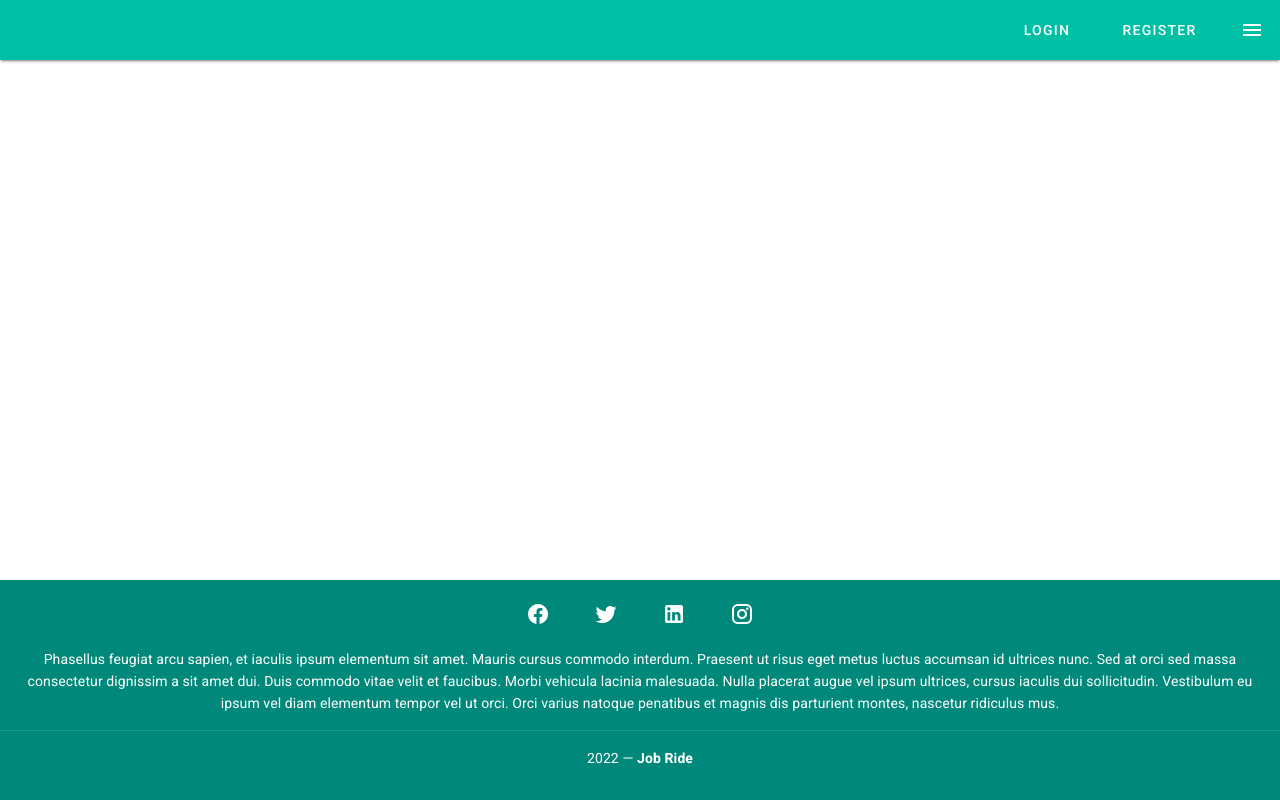
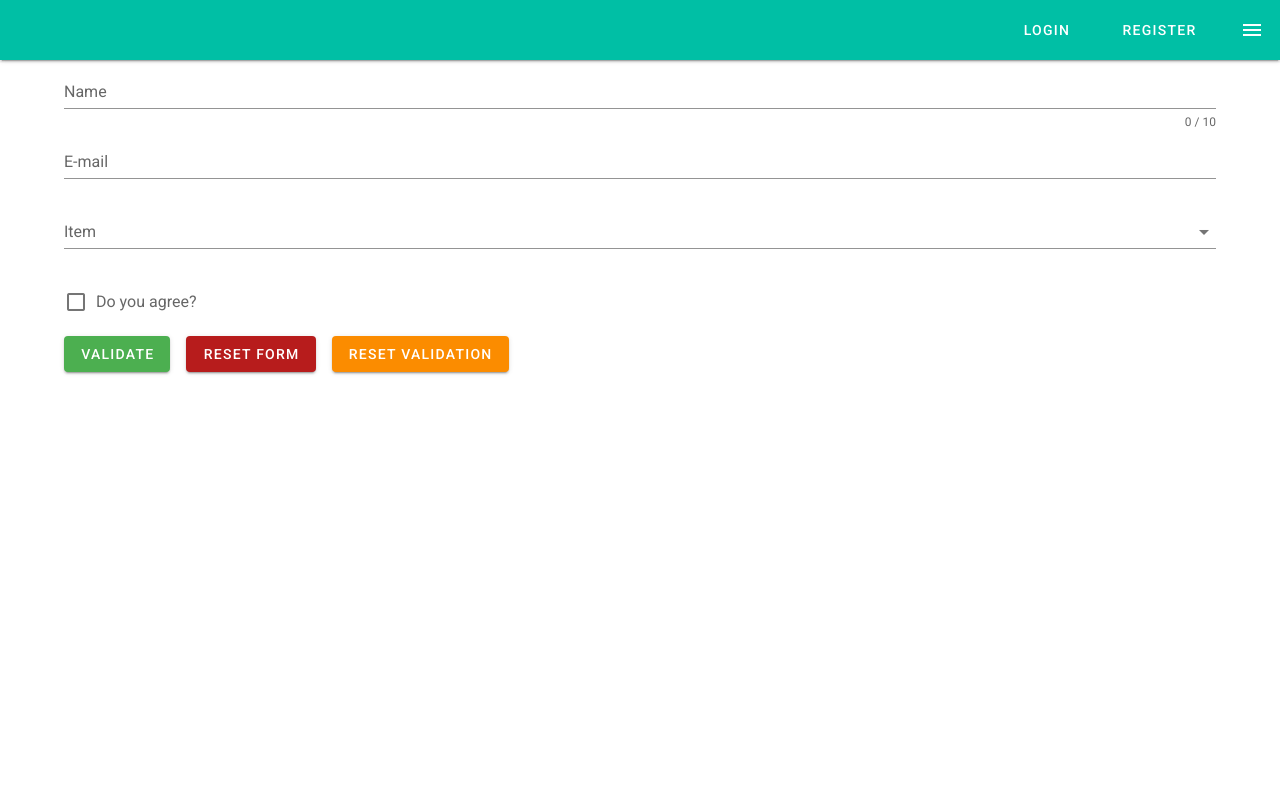
Before and after one commit to ulfat-yabroudi/job-ride, a Vue app: page /login in a window 1280 px wide. Built offline with nearby package versions, Linux system fonts and the light colour scheme.

Commit message:
edit font & footer

```diff
--- a/src/App.vue
+++ b/src/App.vue
@@ -5,22 +5,14 @@
     <v-main>
        <router-view />
     </v-main>
-    <footer-sec />
   </v-app>
 </template>
 <script>
 import AppBar from '@/components/AppBar.vue'
-import FooterSec from '@/components/FooterSec.vue'
 export default {
   name: 'App',
   components: {
-    AppBar,
-    FooterSec
+    AppBar
   }
 }
 </script>
-<style>
-.v-main{
-  font-family: 'macondo' !important;
-}
-</style>
--- a/src/components/AppHero.vue
+++ b/src/components/AppHero.vue
@@ -47,8 +47,9 @@ export default {}
 </script>
 
 <style>
+@import url('https://fonts.googleapis.com/css2?family=Abel&display=swap');
 .h2 {
   margin-top: 100px;
-  font-family: "cairo";
+  font-family: "Abel";
 }
 </style>
--- a/src/components/FooterSec.vue
+++ b/src/components/FooterSec.vue
@@ -3,7 +3,7 @@
     <v-card
       flat
       tile
-      class="teal darken-1 white--text text-center"
+      class="teal accent-4 white--text text-center"
       height="220"
     >
       <v-card-text>
--- a/src/components/TopCompanies.vue
+++ b/src/components/TopCompanies.vue
@@ -12,7 +12,7 @@
   >
     <v-col cols="12">
       <div class="text-h2 text-center my-4 teal--text">Tob Companies</div>
-      <v-carousel-item v-for="(company, i) in companies" :key="i">
+      <v-carousel-item v-for="(company, i) in companies" :key="i" >
         <v-card
           align="center"
           justify="center"
@@ -60,6 +60,7 @@ export default {
           src: require('../assets/sham.jpg'),
           subtitle: 'Sham Wings'
         },
+
         {
           src: require('../assets/maryam.png'),
           subtitle: 'Maryam Store'
@@ -72,6 +73,7 @@ export default {
           src: require('../assets/terranova.png'),
           subtitle: 'Terranova'
         },
+
         {
           src: require('../assets/ibnsina.jpg'),
           subtitle: 'Ibn Sina'
@@ -88,6 +90,7 @@ export default {
           src: require('../assets/hafez.png'),
           subtitle: 'AL-Hafez'
         }
+
       ]
     }
   }
--- a/src/router/index.js
+++ b/src/router/index.js
@@ -8,13 +8,12 @@ const routes = [
     path: '/',
     name: 'HomePage',
     component: () => import('../views/HomePage.vue')
+  },
+  {
+    path: '/login',
+    name: 'LogInPage',
+    component: () => import('../views/LogInPage.vue')
   }
-  // ,
-  // {
-  //   path: '/login',
-  //   name: 'LoginPage',
-  //   component: () => import('../views/LoginPage.vue')
-  // }
   // {
   //   path: '/Profile',
   //   name: 'Profile',
--- a/src/views/HomePage.vue
+++ b/src/views/HomePage.vue
@@ -10,6 +10,8 @@
       </BannerSec>
   <PeopleReviews>
   </PeopleReviews>
+  <FooterSec>
+  </FooterSec>
 
 </div>
 </template>
@@ -20,6 +22,7 @@ import TopCompanies from '@/components/TopCompanies.vue'
 import JobCategories from '@/components/JobCategories.vue'
 import BannerSec from '@/components/BannerSec.vue'
 import PeopleReviews from '@/components/PeopleReviews.vue'
+import FooterSec from '@/components/FooterSec.vue'
 export default {
   name: 'HomePage',
   components: {
@@ -27,14 +30,15 @@ export default {
     TopCompanies,
     JobCategories,
     BannerSec,
-    PeopleReviews
+    PeopleReviews,
+    FooterSec
   }
 }
 </script>
 
 <style scoped>
-@import url('https://fonts.googleapis.com/css2?family=Teko:wght@300&display=swap');
+/* @import url('https://fonts.googleapis.com/css2?family=Teko:wght@300&display=swap');
 .text-h1{
  font-family: 'macondo';
-}
+} */
 </style>
--- /dev/null
+++ b/src/views/LogInPage.vue
@@ -0,0 +1,93 @@
+<template>
+    <v-form
+      ref="form"
+      v-model="valid"
+      lazy-validation
+      class="mx-16"
+    >
+      <v-text-field
+        v-model="name"
+        :counter="10"
+        :rules="nameRules"
+        label="Name"
+        required
+      ></v-text-field>
+      <v-text-field
+        v-model="email"
+        :rules="emailRules"
+        label="E-mail"
+        required
+      ></v-text-field>
+      <v-select
+        v-model="select"
+        :items="items"
+        :rules="[v => !!v || 'Item is required']"
+        label="Item"
+        required
+      ></v-select>
+      <v-checkbox
+        v-model="checkbox"
+        :rules="[v => !!v || 'You must agree to continue!']"
+        label="Do you agree?"
+        required
+      ></v-checkbox>
+      <v-btn
+        :disabled="!valid"
+        color="success"
+        class="mr-4"
+        @click="validate"
+      >
+        Validate
+      </v-btn>
+      <v-btn
+        color="error"
+        class="mr-4"
+        @click="reset"
+      >
+        Reset Form
+      </v-btn>
+      <v-btn
+        color="warning"
+        @click="resetValidation"
+      >
+        Reset Validation
+      </v-btn>
+    </v-form>
+</template>
+<script>
+export default {
+  data: () => ({
+    valid: true,
+    name: '',
+    nameRules: [
+      v => !!v || 'Name is required',
+      v => (v && v.length <= 10) || 'Name must be less than 10 characters'
+    ],
+    email: '',
+    emailRules: [
+      v => !!v || 'E-mail is required',
+      v => /.+@.+\..+/.test(v) || 'E-mail must be valid'
+    ],
+    select: null,
+    items: [
+      'Item 1',
+      'Item 2',
+      'Item 3',
+      'Item 4'
+    ],
+    checkbox: false
+  }),
+
+  methods: {
+    validate () {
+      this.$refs.form.validate()
+    },
+    reset () {
+      this.$refs.form.reset()
+    },
+    resetValidation () {
+      this.$refs.form.resetValidation()
+    }
+  }
+}
+</script>
```
Also changed, not shown: src/scss/variables.scss (added, +7 -0 lines).
